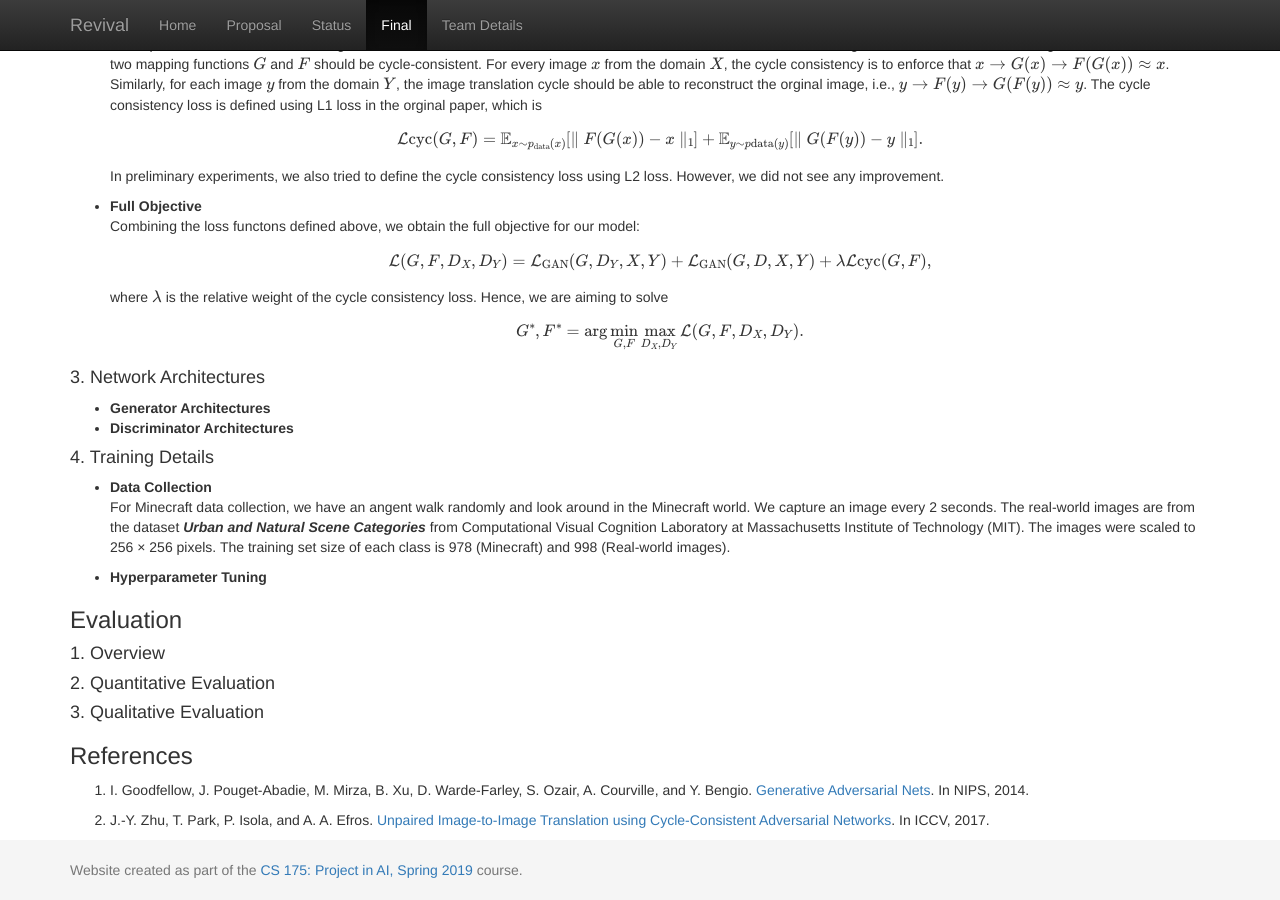
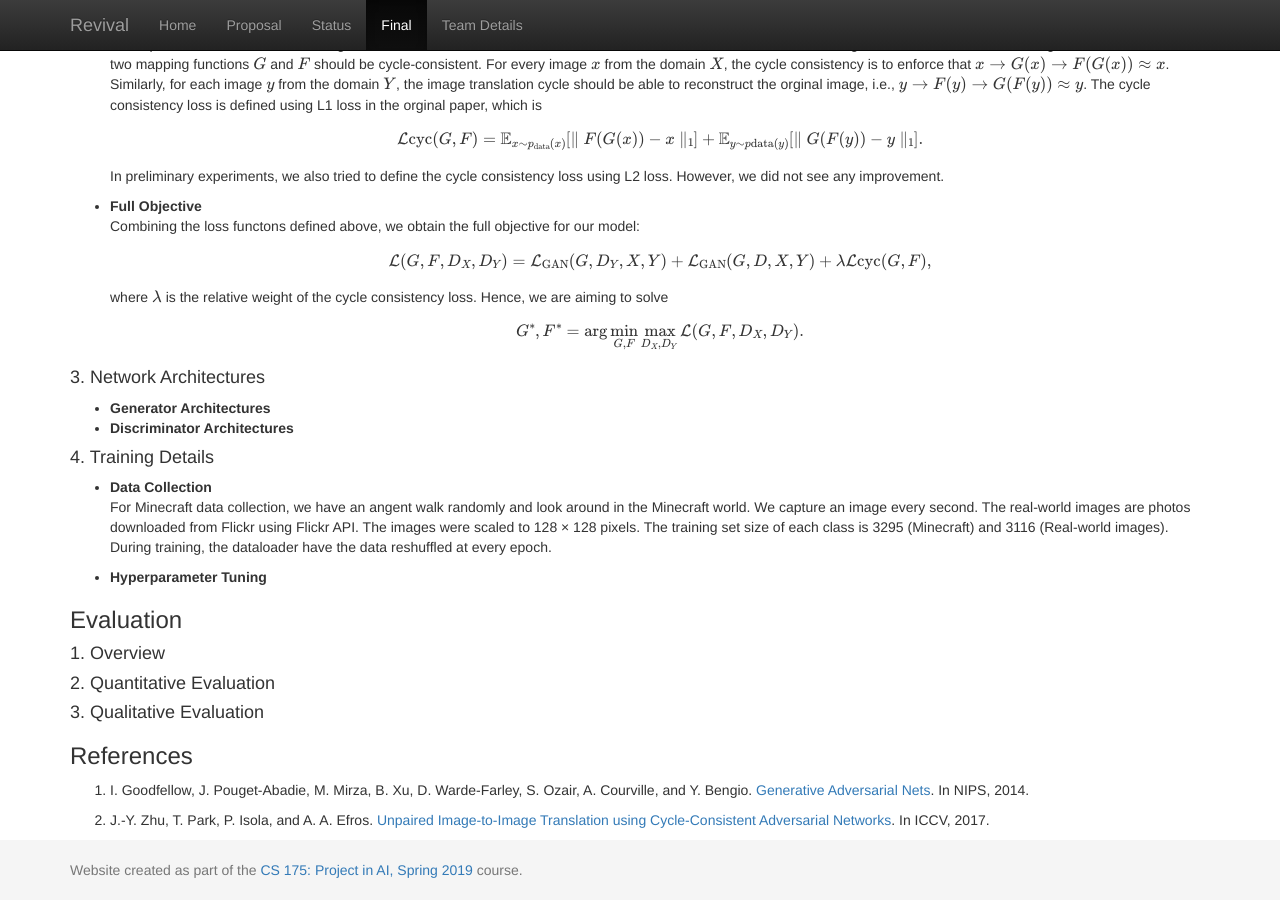
Before and after one commit to sijielu/Revival, a Jekyll site: the page built from docs/final.md, in a window 1280 px wide and 900 px high, scrolled down 764 px. Built offline with Jekyll 4.4.1, drawn with Linux system fonts in a browser that asks for light colours; formulas are drawn with MathJax 3.

Commit message:
Update final.md

```diff
--- a/docs/final.md
+++ b/docs/final.md
@@ -51,7 +51,7 @@ title:  Final Report
 
 #### 4. Training Details
 - **Data Collection**
-  For Minecraft data collection, we have an angent walk randomly and look around in the Minecraft world. We capture an image every 2 seconds. The real-world images are from the dataset ***Urban and Natural Scene Categories*** from Computational Visual Cognition Laboratory at Massachusetts Institute of Technology (MIT). The images were scaled to 256 × 256 pixels. The training set size of each class is 978 (Minecraft) and 998 (Real-world images).
+  For Minecraft data collection, we have an angent walk randomly and look around in the Minecraft world. We capture an image every second. The real-world images are photos downloaded from Flickr using Flickr API. The images were scaled to 128 × 128 pixels. The training set size of each class is 3295 (Minecraft) and 3116 (Real-world images). During training, the dataloader have the data reshuffled at every epoch.
 
 - **Hyperparameter Tuning**
 
```
